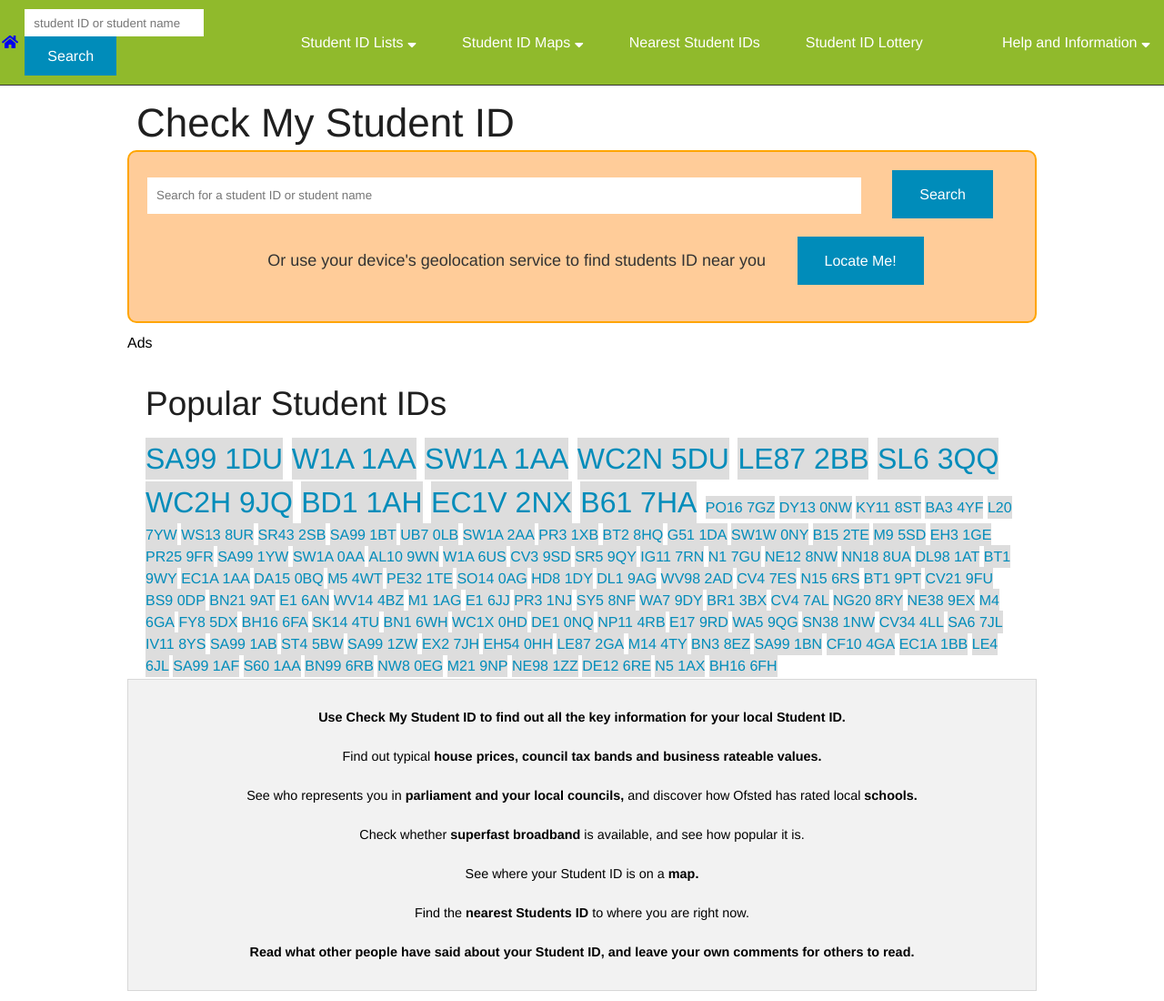
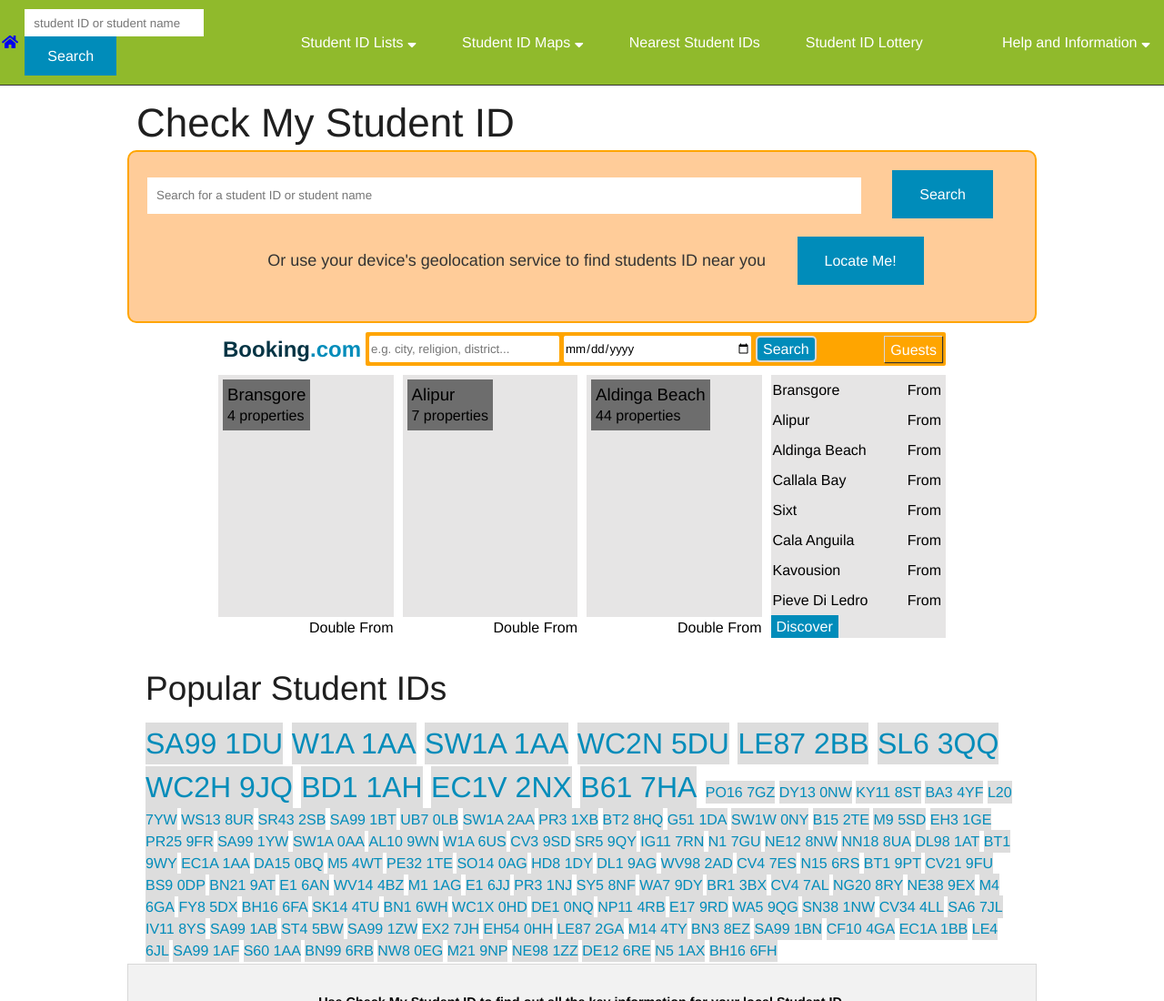
Before and after one commit to codabytez/Check_My_Student_ID, a plain HTML site: page index.html in a window 1280 px wide. Shown: the top 1100 px of the page at 91% size. Drawn offline with Linux system fonts and the light colour scheme.

Commit message:
Updated the Ads Section

```diff
--- a/index.html
+++ b/index.html
@@ -93,7 +93,79 @@
           </div>
         </div>
       </section>
-      <section>Ads</section>
+      <section class="ads">
+        <div class="search_nav">
+          <h2>Booking<span> .com </span></h2>
+          <div class="ads_search">
+            <input
+              type="text"
+              name="search"
+              id="search"
+              placeholder="e.g. city, religion, district..."
+            />
+            <input type="date" name="date" id="date" />
+            <div class="ads_btn">
+              <button class="ads_btn_search">Search</button>
+              <button class="ads_btn_guest">Guests</button>
+            </div>
+          </div>
+        </div>
+
+        <div class="ads_location">
+          <div class="places loc-1">
+            <img src="" alt="" />
+            <div class="city_detail">
+              <h3>Bransgore</h3>
+              <p>4 properties</p>
+            </div>
+            <p class="double_from">Double From</p>
+          </div>
+          <div class="places loc-2">
+            <img src="" alt="" />
+
+            <div class="city_detail">
+              <h3>Alipur</h3>
+              <p>7 properties</p>
+            </div>
+            <p class="double_from">Double From</p>
+          </div>
+          <div class="places loc-3">
+            <img src="" alt="" />
+            <div class="city_detail">
+              <h3>Aldinga Beach</h3>
+              <p>44 properties</p>
+            </div>
+            <p class="double_from">Double From</p>
+          </div>
+          <div class="places discover_places">
+            <div class="places_list">
+              <div class="city city-1">
+                Bransgore <span class="from">From</span>
+              </div>
+              <div class="city city-2">
+                Alipur <span class="from">From</span>
+              </div>
+              <div class="city city-3">
+                Aldinga Beach<span class="from">From</span>
+              </div>
+              <div class="city city-4">
+                Callala Bay <span class="from">From</span>
+              </div>
+              <div class="city city-5">Sixt<span class="from">From</span></div>
+              <div class="city city-6">
+                Cala Anguila<span class="from">From</span>
+              </div>
+              <div class="city city-7">
+                Kavousion <span class="from">From</span>
+              </div>
+              <div class="city city-8">
+                Pieve Di Ledro <span class="from">From</span>
+              </div>
+              <button class="discover_btn">Discover</button>
+            </div>
+          </div>
+        </div>
+      </section>
       <section class="popular_id">
         <h2>Popular Student IDs</h2>
         <div class="student_id">
--- a/style.css
+++ b/style.css
@@ -151,6 +151,112 @@ button:hover {
   color: #333;
 }
 
+/* Styling The Ad */
+
+.ads {
+  width: 80%;
+  margin: auto;
+}
+
+.search_nav {
+  display: flex;
+}
+
+.search_nav h2 {
+  display: flex;
+  align-items: center;
+  padding: 0 5px;
+  font-weight: 800;
+  color: #053444;
+  /* flex-basis: 100px; */
+  /* border: 2px solid; */
+}
+.search_nav h2 span {
+  color: #008cba;
+  font-weight: 800;
+}
+
+.ads_search {
+  background-color: #ffa500;
+  border-radius: 2px;
+  padding: 4px;
+  display: flex;
+  width: 100%;
+}
+
+.ads_search #search,
+.ads_search #date {
+  width: 100%;
+  margin: 0 5px 0 0;
+  border-radius: 2px;
+}
+
+.ads_btn {
+  display: flex;
+  flex-basis: 100%;
+  /* padding: 0 10px; */
+  justify-content: space-between;
+}
+
+.ads_btn_search {
+  border: 2px solid #d8d8d8;
+  border-radius: 5px;
+}
+
+.ads_btn_guest {
+  background-color: #ffa500;
+  border-top: 1px solid #d8d8d8;
+  border-left: 1px solid #d8d8d8;
+  box-shadow: 1px 1px 1px #333;
+  /* border-color: #b97903; */
+}
+
+.ads_location {
+  margin-top: 10px;
+  display: grid;
+  grid-template-columns: 1fr 1fr 1fr 1fr;
+  column-gap: 10px;
+}
+
+.places {
+  /* border: 2px solid; */
+  background-color: #e6e5e5;
+  position: relative;
+}
+
+.city_detail {
+  position: absolute;
+  top: 0;
+  left: 0;
+  margin: 5px;
+  padding: 5px;
+  background-color: #0a0a0a8b;
+}
+
+.double_from {
+  display: inline-block;
+  position: absolute;
+  bottom: 0;
+  right: 0;
+  background-color: #fff;
+  /* border: 2px solid; */
+  width: 100%;
+  text-align: end;
+}
+
+.city {
+  position: relative;
+  padding: 5px 2px;
+}
+
+.city .from {
+  position: absolute;
+  right: 0;
+  padding-right: 5px;
+}
+
+/* Styling the Popular Student ID Section */
+
 .popular_id {
   padding: 20px 20px 0;
 }
```
